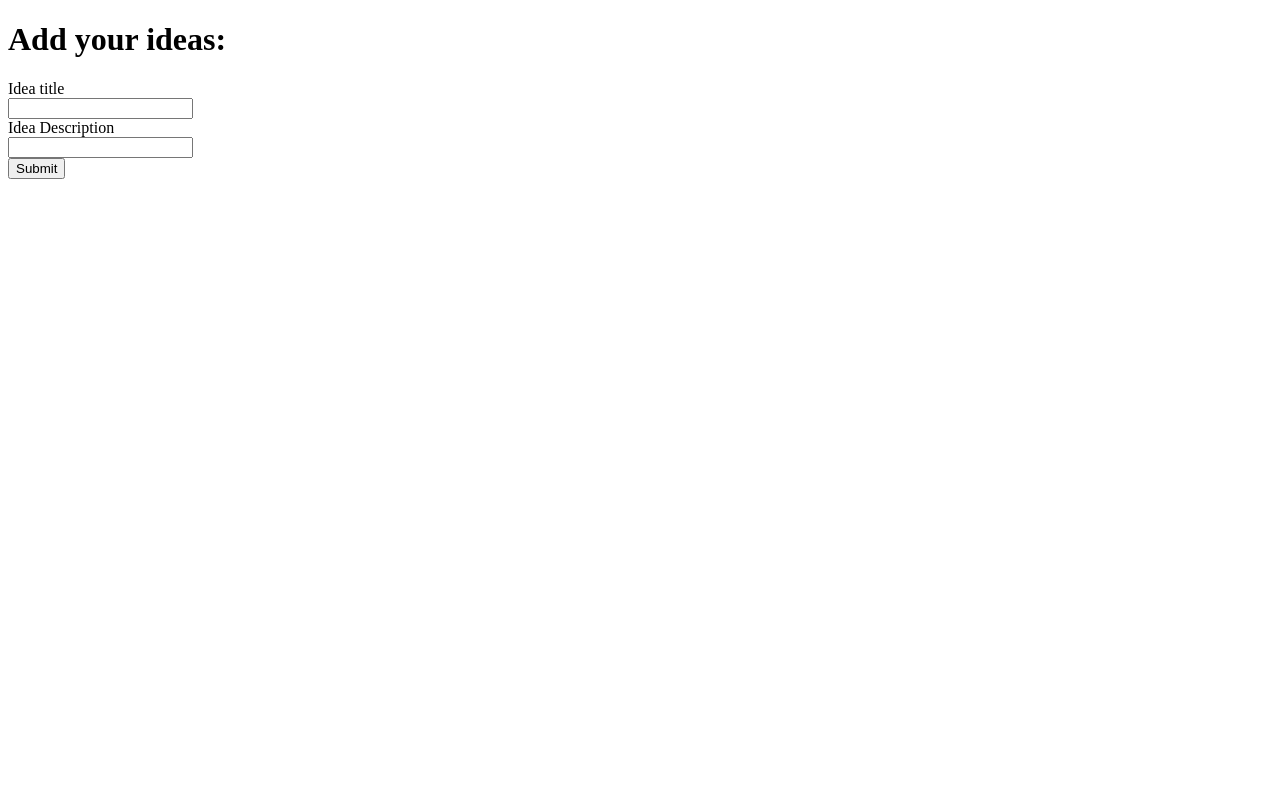
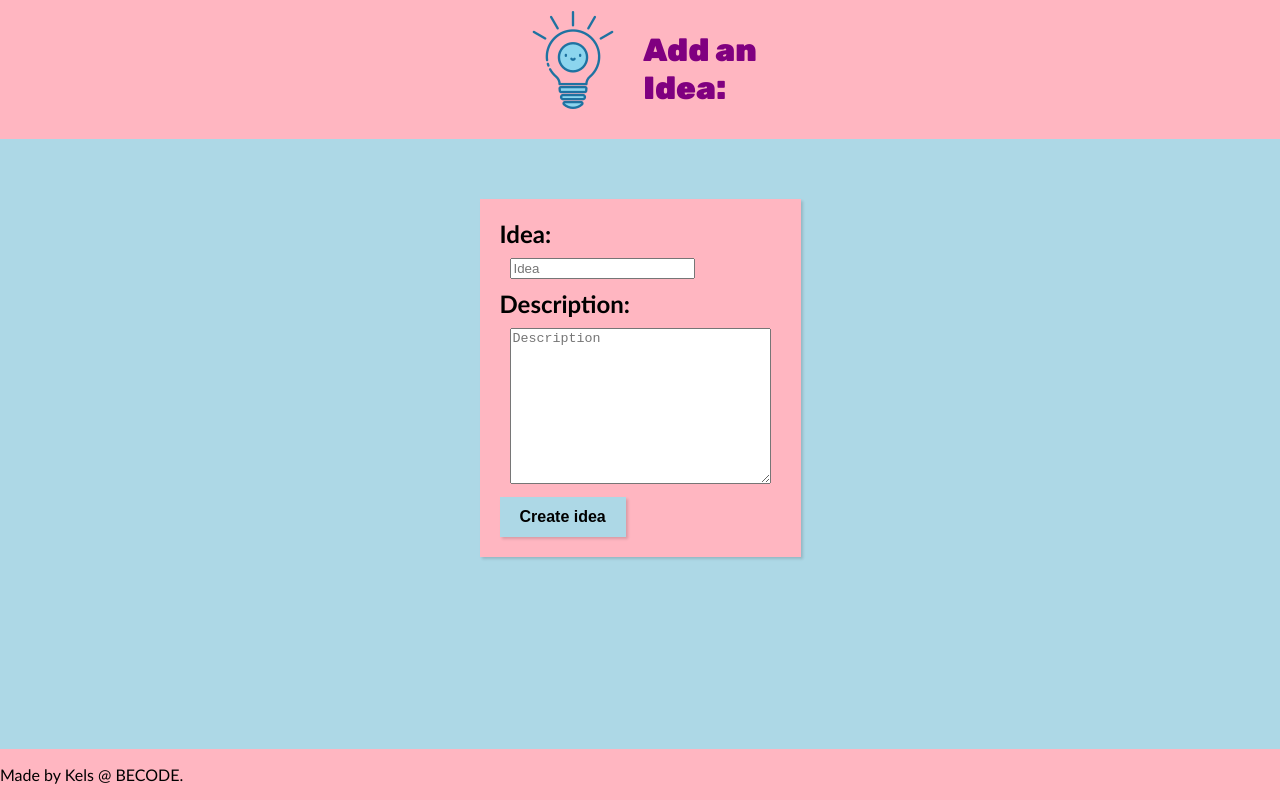
Before and after one commit to KelseyDB/brilliant-minds, a plain HTML site: page client/create.html in a window 1280 px wide. Drawn offline with nearby package versions, Linux system fonts and the light colour scheme; files that its build step writes are made by us from their sources.

```diff
--- a/client/create.html
+++ b/client/create.html
@@ -4,21 +4,28 @@
   <meta charset="UTF-8">
   <meta name="viewport" content="width=device-width, initial-scale=1.0">
   <script type="module" src="./create.js" defer></script>
-  <link rel="stylesheet" href="create.css">
+  <link rel="stylesheet" href="./styles/create.css">
   <title>Create Idea</title>
 </head>
 <body>
   <header>
+    <img src="img/lightbulb-out.png" alt="">
     <h1>
-      Add your ideas:
+      Add an <br>
+      Idea:
     </h1>
   </header>
-  <form id="ideaForm" name="ideaForm" action="" method="post">
-    <label for="title">Idea title</label><br>
-    <input type="text" id="title" name="title"><br>
-    <label for="description">Idea Description</label><br>
-    <input type="text" id="description" name="description"><br>
-    <input type="submit" value="Submit">
-  </form>
+  <main>
+    <form id="ideaForm" name="ideaForm" action="" method="post">
+      <label for="title">Idea:</label><br>
+      <input type="text" placeholder="Idea" id="title" name="title"><br>
+      <label for="description">Description:</label><br>
+      <textarea name="description" placeholder="Description" cols="30" rows="10" id="description"></textarea><br>
+      <input id="submit" type="submit" value="Create idea">
+    </form>
+  </main>
+  <footer>
+    <p>Made by Kels @ BECODE.</p>
+  </footer>
 </body>
 </html>
--- a/client/styles/create.scss
+++ b/client/styles/create.scss
@@ -0,0 +1,69 @@
+@import url(https://fonts.googleapis.com/css?family=Rubik:400,900);
+
+body{
+  margin: 0;
+  padding: 0;
+  background-color: lightblue;
+  font-family: 'Trebuchet MS', 'Lucida Sans Unicode', 'Lucida Grande', 'Lucida Sans', Arial, sans-serif;
+
+  header{
+    font-family: 'Rubik', sans-serif;
+    padding: 10px;
+    display: flex;
+    flex-direction: row;
+    background-color: lightpink;
+    justify-content: center;
+    gap: 20px;
+    img{
+      height:100px;
+      width:100px;
+    }
+    h1{
+      color: purple;
+    }
+  }
+  main{
+    display: flex;
+    padding: 60px;
+    width: auto;
+    form{
+      margin: auto;
+      padding: 20px;
+      background-color: lightpink;
+      box-shadow: rgba(0, 0, 0, 0.15) 1.95px 1.95px 2.6px;
+      label{
+        font-size: 1.5rem;
+        font-weight: bold;
+      }
+      #title{
+        margin: 10px;
+      }
+      #description{
+        margin: 10px;
+      }
+      #submit{
+
+        display: inline-block;
+        outline: none;
+        cursor: pointer;
+        font-size: 16px;
+        line-height: 20px;
+        font-weight: 600;
+        padding: 10px 20px;
+        border: none;
+        transition: box-shadow 0.2s ease 0s, -ms-transform 0.1s ease 0s, -webkit-transform 0.1s ease 0s, transform 0.1s ease 0s;
+        background: lightblue;
+        box-shadow: rgba(0, 0, 0, 0.15) 1.95px 1.95px 2.6px;
+      }
+
+    }
+  }
+  footer{
+    background-color: lightpink;
+    width: 100vw;
+    position: fixed;
+    left: 0;
+    bottom: 0;
+    width: 100%;
+  }
+}
--- a/server/server.js
+++ b/server/server.js
@@ -13,6 +13,7 @@
   user: process.env.DB_USER,
   password: process.env.DB_PASS,
   database: process.env.DB_NAME,
+  port: process.env.DB_PORT,
   conectionLimit: 5
 
 });
```
Also changed, not shown: client/styles/create.css (added), client/styles/create.min.css (added), 1 other file.
